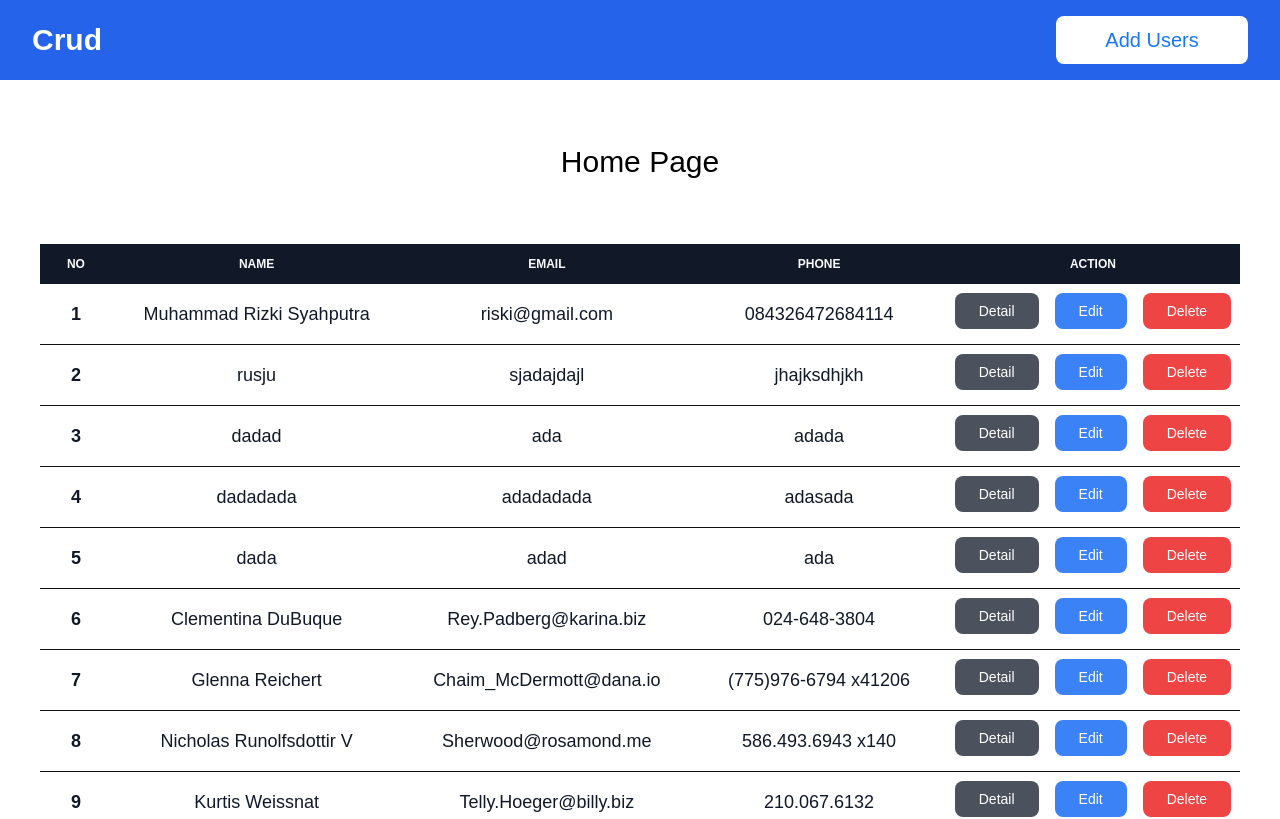
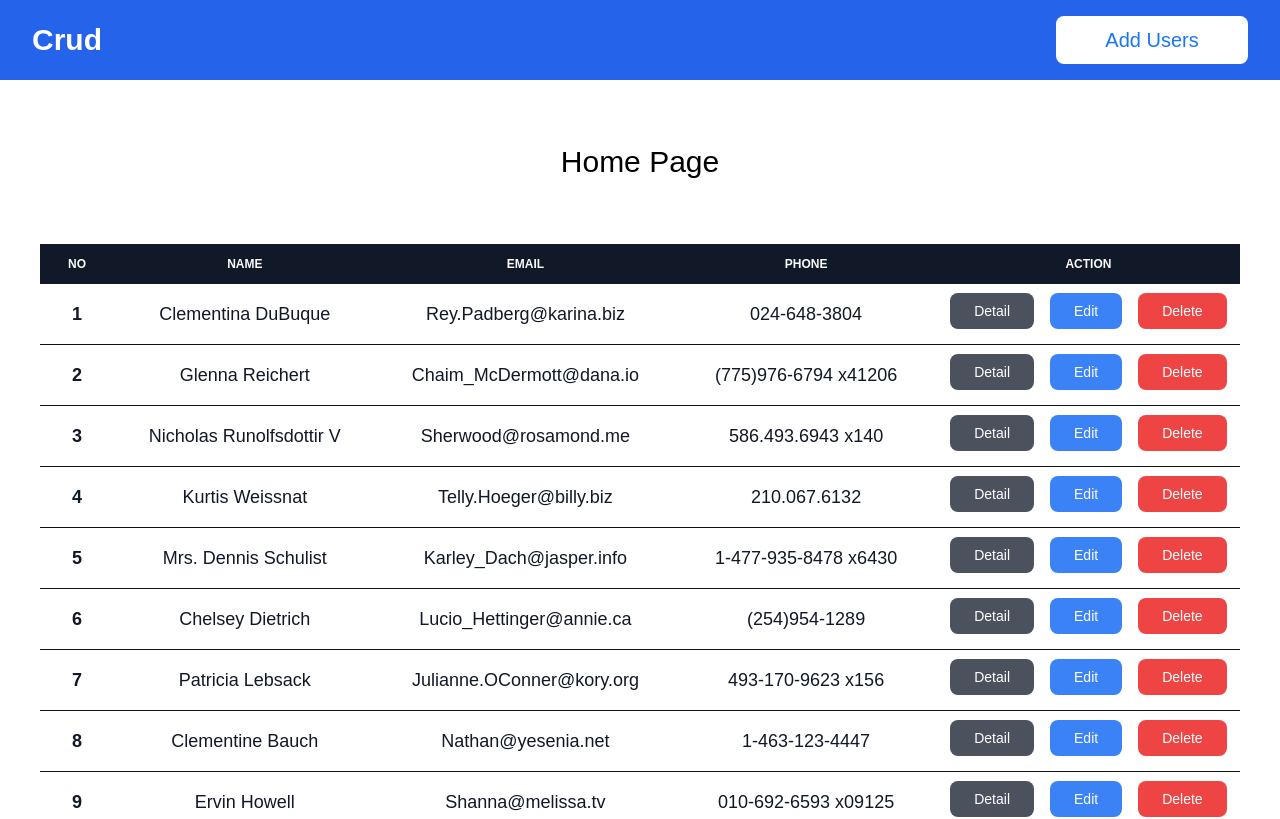
Before and after one commit to mriskisyahputraa2/crud-blog-apps, a React (Create React App) app: page / in a window 1280 px wide. Shown: the top 819 px of the page. Built offline with nearby package versions, Linux system fonts and the light colour scheme; data requests are answered from the project's data file.

Commit message:
addding deleteUser

```diff
--- a/db.json
+++ b/db.json
@@ -229,36 +229,6 @@
         "catchPhrase": "Centralized empowering task-force",
         "bs": "target end-to-end models"
       }
-    },
-    {
-      "name": "dada",
-      "email": "adad",
-      "phone": "ada",
-      "id": 11
-    },
-    {
-      "name": "dadadada",
-      "email": "adadadada",
-      "phone": "adasada",
-      "id": 12
-    },
-    {
-      "name": "dadad",
-      "email": "ada",
-      "phone": "adada",
-      "id": 13
-    },
-    {
-      "name": "rusju",
-      "email": "sjadajdajl",
-      "phone": "jhajksdhjkh",
-      "id": 14
-    },
-    {
-      "name": "Muhammad Rizki Syahputra",
-      "email": "riski@gmail.com",
-      "phone": "084326472684114",
-      "id": 15
     }
   ]
 }
--- a/src/Pages/Home.jsx
+++ b/src/Pages/Home.jsx
@@ -4,11 +4,19 @@ import { Link } from "react-router-dom";
 function Home() {
   const [users, setUser] = useState([]);
 
-  useEffect(() => {
+  const loadUsers = () => {
     axios.get("http://localhost:3003/users").then((response) => {
       setUser(response.data.reverse());
     });
+  };
+
+  useEffect(() => {
+    loadUsers();
   }, []);
+
+  const DeleteUser = (id) => {
+    axios.delete(`http://localhost:3003/users/${id}`).then(loadUsers());
+  };
 
   return (
     <div className="w-full h-full flex flex-col px-10 py-16">
@@ -60,7 +68,9 @@ function Home() {
                   <button className="px-6 py-2 bg-blue-500 text-white rounded-lg mt-2">
                     Edit
                   </button>
-                  <button className="px-6 py-2 bg-red-500 text-white rounded-lg mt-2">
+                  <button
+                    onClick={() => DeleteUser(user.id)}
+                    className="px-6 py-2 bg-red-500 text-white rounded-lg mt-2">
                     Delete
                   </button>
                 </td>
--- a/src/Pages/User/AddUser.jsx
+++ b/src/Pages/User/AddUser.jsx
@@ -15,10 +15,10 @@ function AddUser() {
     email: email,
     phone: phone,
   };
-  function handleAddUser(e) {
+  const handleAddUser = (e) => {
     e.preventDefault();
     axios.post("http://localhost:3003/users", data).then(navigate("/"));
-  }
+  };
 
   return (
     <>
```
